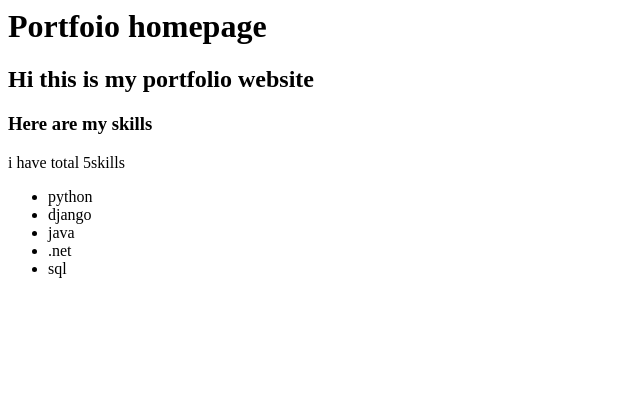
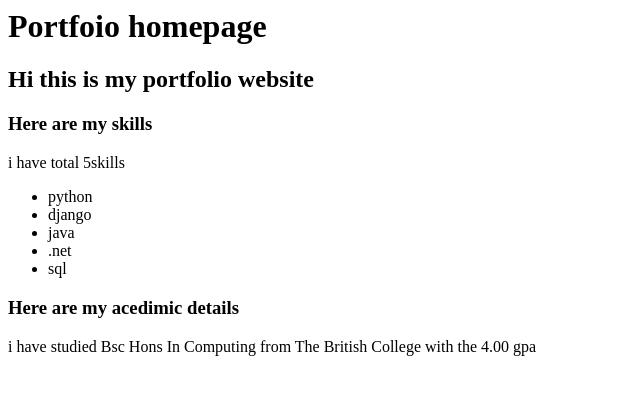
Before and after one commit to Prakash-Chandra-Yadav/django_practice, a Django app: page / in a window 1280 px wide. Shown: the top 395 px of the page, without its empty margins (0-640 px from the left). Run offline with Django 5.2, Linux system fonts and the light colour scheme.

Commit message:
added the acedimic details

```diff
--- a/exercise1/pages/views.py
+++ b/exercise1/pages/views.py
@@ -7,5 +7,8 @@ def home_page_view(request):
     context = {
         "skills": ["python", "django", "java", ".net", "sql"],
         "gteetings": "ThAnKs For ViSITing My WEbSiTe",
+        "degree": "Bsc Hons in computing",
+        "college": "the british college",
+        "gpa": "4.00",
     }
     return render(request, "home.html", context)
--- a/exercise1/templates/home.html
+++ b/exercise1/templates/home.html
@@ -8,4 +8,6 @@
 {% endfor %}
 </ul>
 <p>{{ greetings|title }}</p>
-{% comment %} you can add the more contents here {% endcomment %}
+{% comment %} you can add the more contents here , now add your resume here {% endcomment %}
+<h3>Here are my acedimic details</h3>
+<p>i have studied {{ degree|title }} from {{ college|title }} with the {{ gpa }} gpa</p>
```
